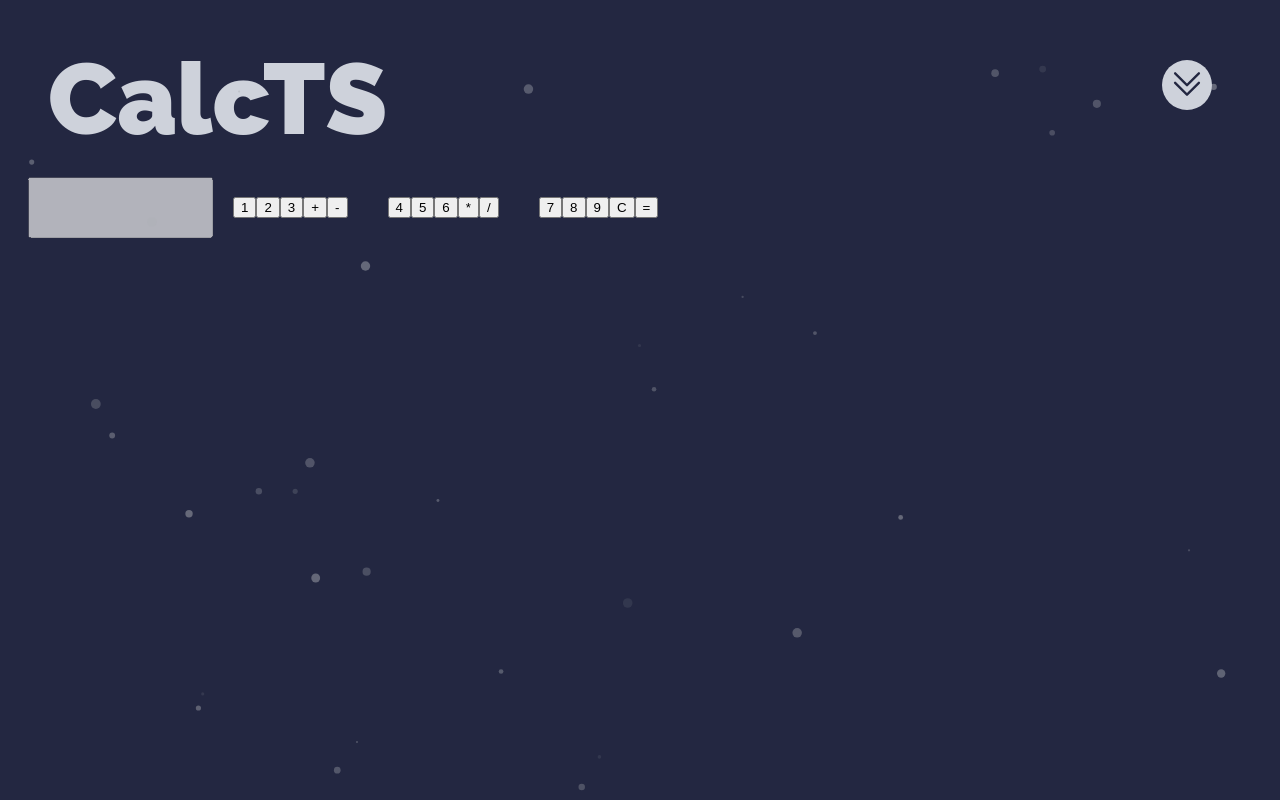
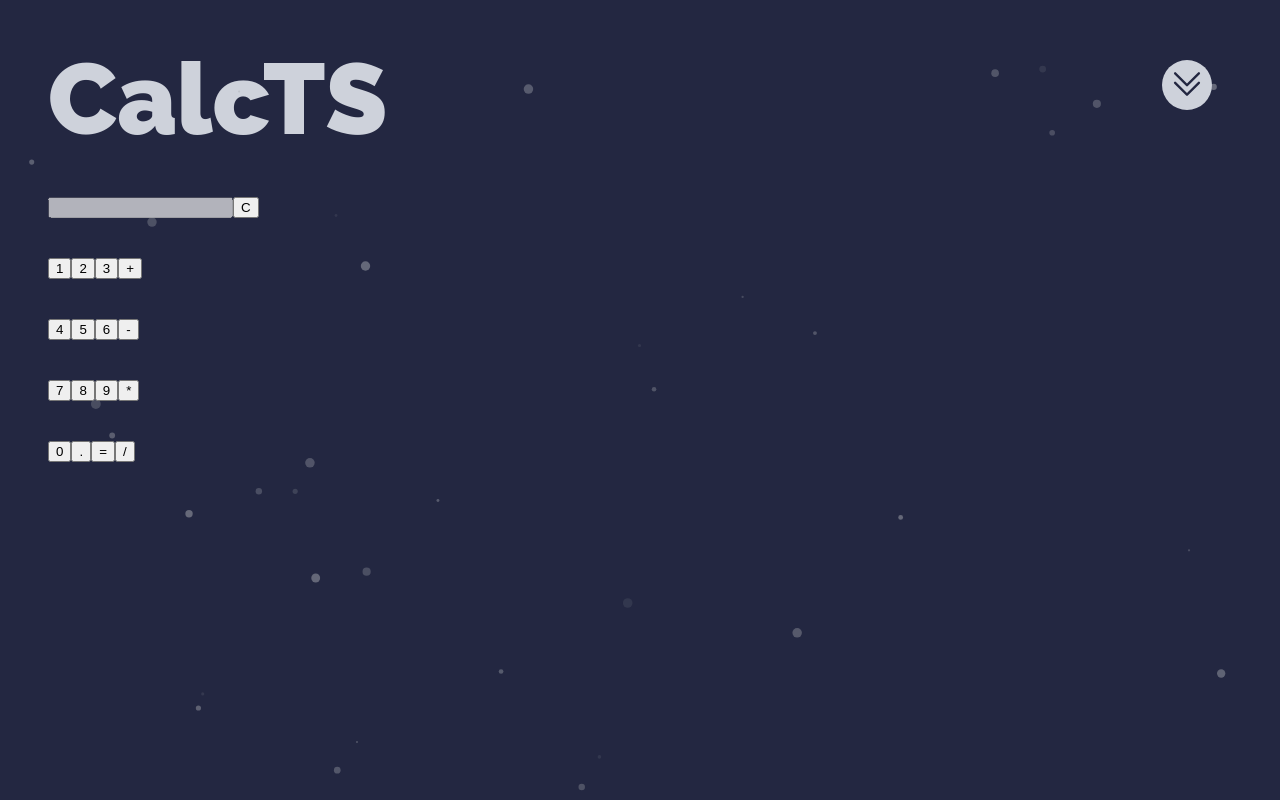
Before and after one commit to bchanowski/calculator-typescript, a React (Vite) app in the folder calc-ts/: page / in a window 1280 px wide. Built offline with nearby package versions, Linux system fonts and the light colour scheme.

Commit message:
Finished logic side of numbers calc

```diff
--- a/calc-ts/src/components/Numbers/index.tsx
+++ b/calc-ts/src/components/Numbers/index.tsx
@@ -12,7 +12,14 @@ const Numbers = ({ setSelectedPage }: Props) => {
   const [secondNumber, setSecondNumber] = useState("");
   const [sign, setSign] = useState("");
 
-  const handleNumberClick = (num: number) => {
+  const handleNumberClick = (num: string) => {
+    if (num === "0" || num === ".") {
+      if ((sign !== "" && secondNumber === "") || number === "") return;
+      if (num === ".") {
+        if (sign !== "" && secondNumber.indexOf(".") !== -1) return;
+        else if (sign === "" && number.indexOf(".") !== -1) return;
+      }
+    }
     if (sign !== "") setSecondNumber(secondNumber + num);
     else setNumber(number + num);
   };
@@ -63,27 +70,33 @@ const Numbers = ({ setSelectedPage }: Props) => {
         className="num-container"
         onViewportEnter={() => setSelectedPage(SelectedPage.Numbers)}
       >
-        <input value={number + sign + secondNumber} disabled></input>
-        <div className="num-container">
-          <NumbersButton content={"1"} onClick={() => handleNumberClick(1)} />
-          <NumbersButton content={"2"} onClick={() => handleNumberClick(2)} />
-          <NumbersButton content={"3"} onClick={() => handleNumberClick(3)} />
+        <div className="button-column">
+          <input value={number + sign + secondNumber} disabled></input>
+          <NumbersButton content={"C"} onClick={handleResetClick} />
+        </div>
+        <div className="button-column">
+          <NumbersButton content={"1"} onClick={() => handleNumberClick("1")} />
+          <NumbersButton content={"2"} onClick={() => handleNumberClick("2")} />
+          <NumbersButton content={"3"} onClick={() => handleNumberClick("3")} />
           <NumbersButton content={"+"} onClick={() => handleSignClick("+")} />
+        </div>
+        <div className="button-column">
+          <NumbersButton content={"4"} onClick={() => handleNumberClick("4")} />
+          <NumbersButton content={"5"} onClick={() => handleNumberClick("5")} />
+          <NumbersButton content={"6"} onClick={() => handleNumberClick("6")} />
           <NumbersButton content={"-"} onClick={() => handleSignClick("-")} />
         </div>
-        <div className="num-container">
-          <NumbersButton content={"4"} onClick={() => handleNumberClick(4)} />
-          <NumbersButton content={"5"} onClick={() => handleNumberClick(5)} />
-          <NumbersButton content={"6"} onClick={() => handleNumberClick(6)} />
+        <div className="button-column">
+          <NumbersButton content={"7"} onClick={() => handleNumberClick("7")} />
+          <NumbersButton content={"8"} onClick={() => handleNumberClick("8")} />
+          <NumbersButton content={"9"} onClick={() => handleNumberClick("9")} />
           <NumbersButton content={"*"} onClick={() => handleSignClick("*")} />
+        </div>
+        <div className="button-column">
+          <NumbersButton content={"0"} onClick={() => handleNumberClick("0")} />
+          <NumbersButton content={"."} onClick={() => handleNumberClick(".")} />
+          <NumbersButton content={"="} onClick={handleResultClick} />
           <NumbersButton content={"/"} onClick={() => handleSignClick("/")} />
-        </div>
-        <div className="num-container">
-          <NumbersButton content={"7"} onClick={() => handleNumberClick(7)} />
-          <NumbersButton content={"8"} onClick={() => handleNumberClick(8)} />
-          <NumbersButton content={"9"} onClick={() => handleNumberClick(9)} />
-          <NumbersButton content={"C"} onClick={handleResetClick} />
-          <NumbersButton content={"="} onClick={handleResultClick} />
         </div>
       </motion.div>
     </>
--- a/calc-ts/src/components/Numbers/styles.scss
+++ b/calc-ts/src/components/Numbers/styles.scss
@@ -1,6 +1,13 @@
 @import "../../shared/shared.scss";
 
 .num-container {
+  color: $secondary-color;
+  display: flex;
+  flex-direction: column;
+  margin: $margin;
+}
+
+.button-column {
   color: $secondary-color;
   display: flex;
   margin: $margin;
```
